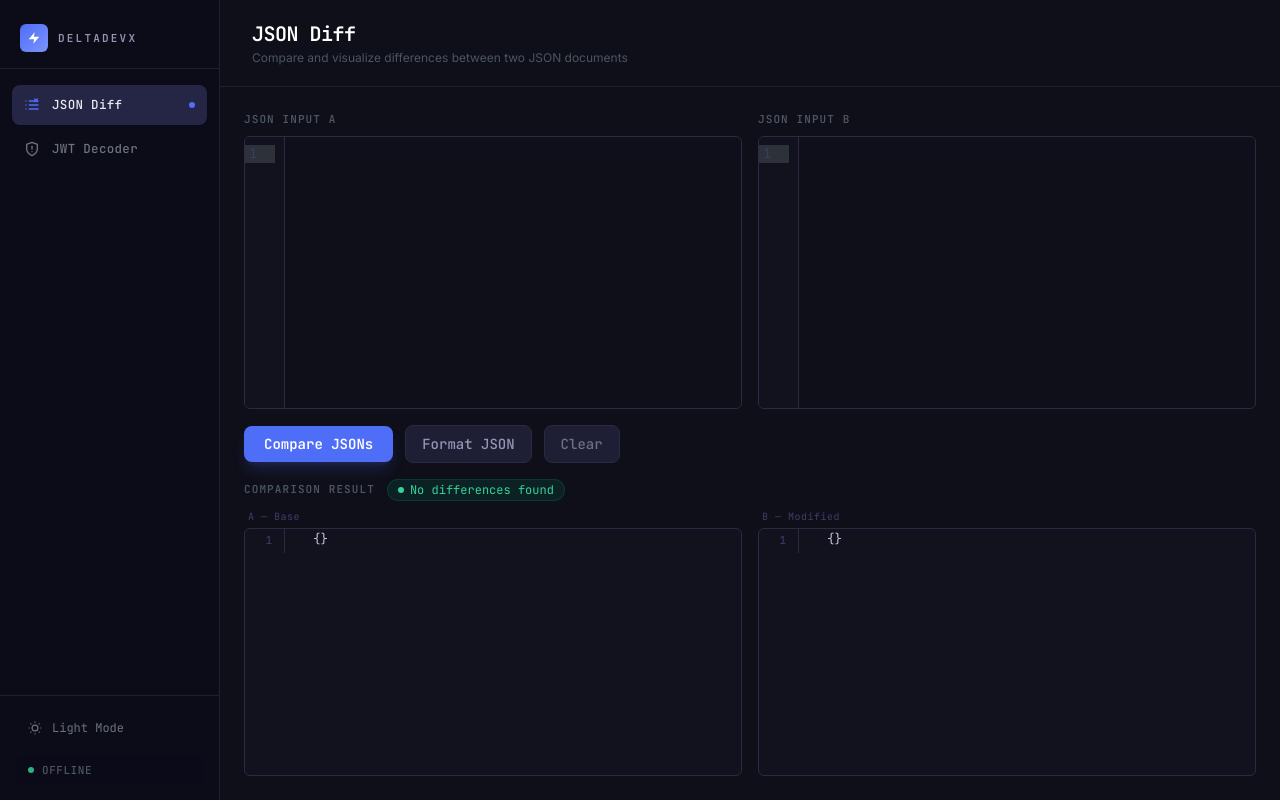
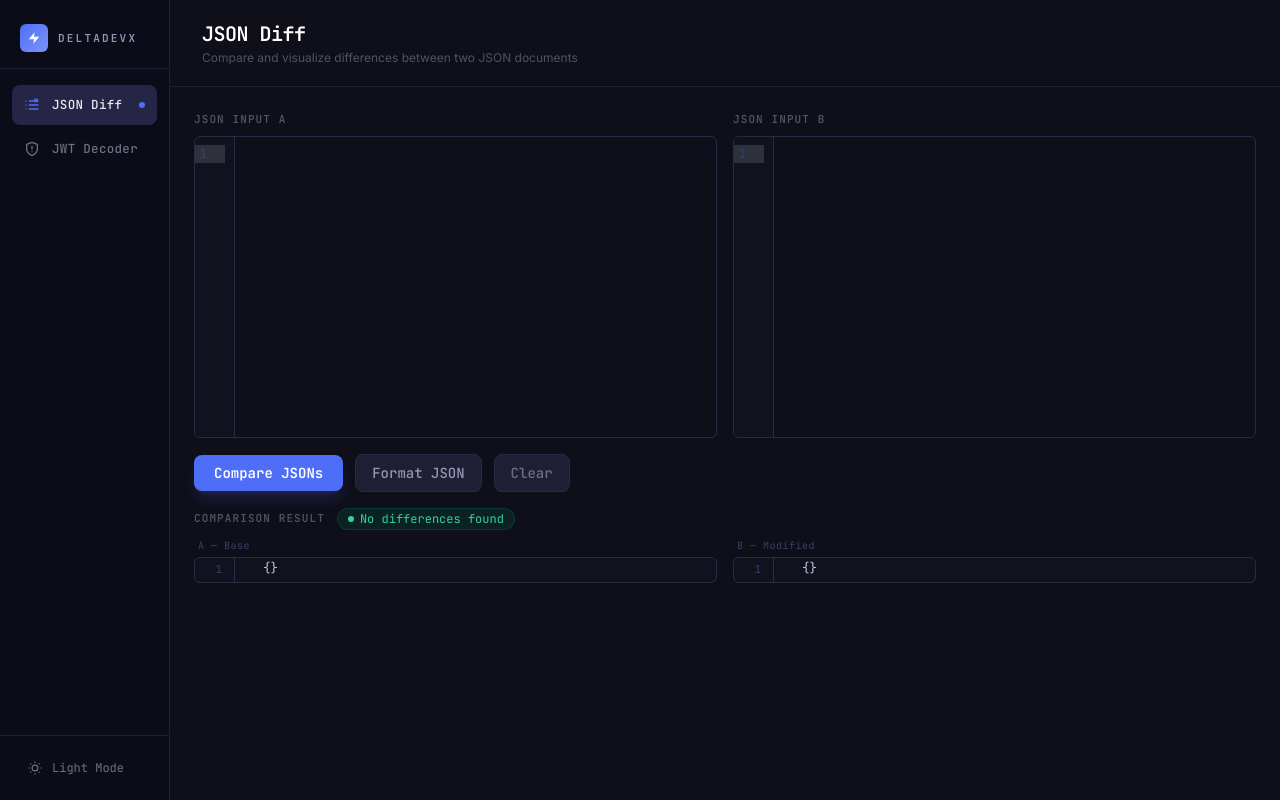
Before and after one commit to rajharsh1997/deltadevx, a React (Vite) app: page / in a window 1280 px wide. Both pictures are taken after a click on the button "Compare JSONs". Built offline with nearby package versions, Linux system fonts and the light colour scheme.

Commit message:
fix :  fixed UI issues

```diff
--- a/src-tauri/capabilities/default.json
+++ b/src-tauri/capabilities/default.json
@@ -4,7 +4,6 @@
   "description": "Capability for the main window",
   "windows": ["main"],
   "permissions": [
-    "core:default",
-    "opener:default"
+    "core:default"
   ]
 }
--- a/src-tauri/tauri.conf.json
+++ b/src-tauri/tauri.conf.json
@@ -12,7 +12,7 @@
   "app": {
     "windows": [
       {
-        "title": "DeltaDevX — Local Utilities (Offline)",
+        "title": "DeltaDevX — Local Utilities",
         "width": 1200,
         "height": 750,
         "minWidth": 900,
--- a/src/App.tsx
+++ b/src/App.tsx
@@ -22,7 +22,7 @@ function App() {
 
   return (
     <div
-      className="flex h-screen w-screen overflow-hidden transition-colors duration-200"
+      className="flex h-screen w-screen overflow-x-auto overflow-y-hidden transition-colors duration-200"
       style={{
         backgroundColor: isDark ? '#0f0f1a' : '#f9fafb',
       }}
@@ -39,7 +39,7 @@ function App() {
       <div className="flex flex-col flex-1 min-w-0 overflow-hidden">
         <TopBar activeView={activeView} isDark={isDark} />
 
-        <main className="flex-1 overflow-hidden">
+        <main className="flex-1 overflow-y-auto overflow-x-hidden">
           {activeView === 'json-diff' && <JsonDiff isDark={isDark} />}
           {activeView === 'jwt-decoder' && <JwtDecoder isDark={isDark} />}
         </main>
--- a/src/components/Sidebar.tsx
+++ b/src/components/Sidebar.tsx
@@ -77,7 +77,7 @@ const Sidebar: React.FC<SidebarProps> = ({ activeView, onViewChange, isDark, onT
     return (
         <aside
             className={`
-        flex flex-col w-[220px] min-w-[220px] h-full
+        flex flex-col w-[170px] min-w-[170px] h-full
         border-r
         ${isDark
                     ? 'bg-[#0c0c18] border-[#1e1e35]'
@@ -180,28 +180,6 @@ const Sidebar: React.FC<SidebarProps> = ({ activeView, onViewChange, isDark, onT
                     <span>{isDark ? <SunIcon /> : <MoonIcon />}</span>
                     <span className="font-mono">{isDark ? 'Light Mode' : 'Dark Mode'}</span>
                 </button>
-
-                {/* Offline badge */}
-                <div
-                    className={`
-            flex items-center gap-2 px-3 py-1.5 rounded-md
-            ${isDark ? 'bg-[#0a0a18]' : 'bg-[#e9eaf0]'}
-          `}
-                >
-                    <span
-                        className={`
-              w-1.5 h-1.5 rounded-full shrink-0 animate-pulse
-              bg-emerald-400
-            `}
-                    />
-                    <span
-                        className={`text-[11px] font-mono font-medium tracking-wider
-              ${isDark ? 'text-[#4b5563]' : 'text-[#9ca3af]'}
-            `}
-                    >
-                        OFFLINE
-                    </span>
-                </div>
             </div>
         </aside>
     )
--- a/src/views/JsonDiff.tsx
+++ b/src/views/JsonDiff.tsx
@@ -50,6 +50,7 @@ const CodeEditor: React.FC<CodeEditorProps> = ({ value, onChange, isDark, placeh
             extensions: [
                 basicSetup,
                 json(),
+                EditorView.lineWrapping,
                 isDark ? oneDark : lightTheme,
                 EditorView.updateListener.of((update) => {
                     if (update.docChanged) {
@@ -57,8 +58,8 @@ const CodeEditor: React.FC<CodeEditorProps> = ({ value, onChange, isDark, placeh
                     }
                 }),
                 EditorView.theme({
-                    '&': { height: '100%' },
-                    '.cm-scroller': { overflow: 'auto', fontFamily: "'JetBrains Mono', 'Fira Code', monospace", fontSize: '13px' },
+                    '&': { flex: '1 1 0%', minHeight: '300px' },
+                    '.cm-scroller': { overflowX: 'hidden', overflowY: 'hidden', fontFamily: "'JetBrains Mono', 'Fira Code', monospace", fontSize: '13px' },
                 }),
                 placeholder
                     ? EditorView.contentAttributes.of({ 'data-placeholder': placeholder } as Record<string, string>)
@@ -95,7 +96,7 @@ const CodeEditor: React.FC<CodeEditorProps> = ({ value, onChange, isDark, placeh
         <div
             ref={containerRef}
             className={`
-        h-full w-full overflow-hidden
+        flex flex-col flex-1 w-full overflow-hidden
         rounded-md border
         ${isDark ? 'border-[#2a2a45]' : 'border-[#e5e7eb]'}
       `}
@@ -113,7 +114,7 @@ const DiffPanel: React.FC<DiffPanelProps> = ({ lines, isDark }) => {
     return (
         <div
             className={`
-        h-full overflow-auto font-mono text-[12.5px] leading-[1.6]
+        flex-1 font-mono text-[12.5px] leading-[1.6]
         rounded-md border
         ${isDark ? 'bg-[#12121f] border-[#2a2a45]' : 'bg-[#f9fafb] border-[#e5e7eb]'}
       `}
@@ -270,18 +271,18 @@ const JsonDiff: React.FC<JsonDiffProps> = ({ isDark }) => {
     }, [])
 
     return (
-        <div className="flex flex-col h-full gap-4 p-6 overflow-hidden">
+        <div className="flex flex-col min-h-full gap-4 p-6 min-w-[800px] text-[#d1d5db]">
             {/* Input panels */}
-            <div className="flex gap-4 flex-1 min-h-0">
+            <div className="flex gap-4">
                 {/* Left editor */}
-                <div className="flex flex-col flex-1 min-h-0 gap-2">
+                <div className="flex flex-col flex-1 min-w-0 gap-2">
                     <label
                         className={`text-[11px] font-mono font-semibold tracking-widest uppercase
               ${isDark ? 'text-[#4b5563]' : 'text-[#9ca3af]'}`}
                     >
                         JSON Input A
                     </label>
-                    <div className="flex-1 min-h-0">
+                    <div className="flex-1 flex flex-col">
                         <CodeEditor
                             value={inputA}
                             onChange={setInputA}
@@ -298,14 +299,14 @@ const JsonDiff: React.FC<JsonDiffProps> = ({ isDark }) => {
                 </div>
 
                 {/* Right editor */}
-                <div className="flex flex-col flex-1 min-h-0 gap-2">
+                <div className="flex flex-col flex-1 min-w-0 gap-2">
                     <label
                         className={`text-[11px] font-mono font-semibold tracking-widest uppercase
               ${isDark ? 'text-[#4b5563]' : 'text-[#9ca3af]'}`}
                     >
                         JSON Input B
                     </label>
-                    <div className="flex-1 min-h-0">
+                    <div className="flex-1 flex flex-col">
                         <CodeEditor
                             value={inputB}
                             onChange={setInputB}
@@ -369,7 +370,7 @@ const JsonDiff: React.FC<JsonDiffProps> = ({ isDark }) => {
 
             {/* Diff result */}
             {diffResult && (
-                <div className="flex flex-col flex-1 min-h-0 gap-2 animate-fade-in">
+                <div className="flex flex-col flex-1 gap-2 animate-fade-in">
                     <div className="flex items-center gap-3 shrink-0">
                         <label
                             className={`text-[11px] font-mono font-semibold tracking-widest uppercase
@@ -378,38 +379,46 @@ const JsonDiff: React.FC<JsonDiffProps> = ({ isDark }) => {
                             Comparison Result
                         </label>
                         {noDiffMsg && (
-                            <span className="flex items-center gap-1.5 px-2.5 py-0.5 rounded-full bg-emerald-900/30 border border-emerald-800/40 text-emerald-400 text-xs font-mono">
-                                <span className="w-1.5 h-1.5 rounded-full bg-emerald-400 inline-block" />
+                            <span className={`flex items-center gap-1.5 px-2.5 py-0.5 rounded-full text-xs font-mono border
+                ${isDark
+                                    ? 'bg-emerald-900/30 border-emerald-800/40 text-emerald-400'
+                                    : 'bg-emerald-50 border-emerald-200 text-emerald-700'
+                                }`}>
+                                <span className={`w-1.5 h-1.5 rounded-full inline-block ${isDark ? 'bg-emerald-400' : 'bg-emerald-500'}`} />
                                 No differences found
                             </span>
                         )}
                         {!noDiffMsg && diffResult.hasDiff && (
-                            <span className="flex items-center gap-1.5 px-2.5 py-0.5 rounded-full bg-amber-900/30 border border-amber-800/40 text-amber-400 text-xs font-mono">
-                                <span className="w-1.5 h-1.5 rounded-full bg-amber-400 inline-block" />
+                            <span className={`flex items-center gap-1.5 px-2.5 py-0.5 rounded-full text-xs font-mono border
+                ${isDark
+                                    ? 'bg-amber-900/30 border-amber-800/40 text-amber-400'
+                                    : 'bg-amber-50 border-amber-200 text-amber-700'
+                                }`}>
+                                <span className={`w-1.5 h-1.5 rounded-full inline-block ${isDark ? 'bg-amber-400' : 'bg-amber-500'}`} />
                                 Differences detected
                             </span>
                         )}
                     </div>
 
-                    <div className="flex gap-4 flex-1 min-h-0">
+                    <div className="flex gap-4">
                         {/* Left diff — A */}
-                        <div className="flex flex-col flex-1 min-h-0 gap-1">
+                        <div className="flex flex-col flex-1 min-w-0 gap-1">
                             <div className={`text-[10px] font-mono tracking-wider px-1
                 ${isDark ? 'text-[#3d3d6b]' : 'text-[#d1d5db]'}`}>
                                 A — Base
                             </div>
-                            <div className="flex-1 min-h-0">
+                            <div className="flex-1 flex flex-col">
                                 <DiffPanel lines={diffResult.leftLines} isDark={isDark} />
                             </div>
                         </div>
 
                         {/* Right diff — B */}
-                        <div className="flex flex-col flex-1 min-h-0 gap-1">
+                        <div className="flex flex-col flex-1 min-w-0 gap-1">
                             <div className={`text-[10px] font-mono tracking-wider px-1
                 ${isDark ? 'text-[#3d3d6b]' : 'text-[#d1d5db]'}`}>
                                 B — Modified
                             </div>
-                            <div className="flex-1 min-h-0">
+                            <div className="flex-1 flex flex-col">
                                 <DiffPanel lines={diffResult.rightLines} isDark={isDark} />
                             </div>
                         </div>
```
Also changed, not shown: 1 other file (tests, documents, lock files or other folders).
